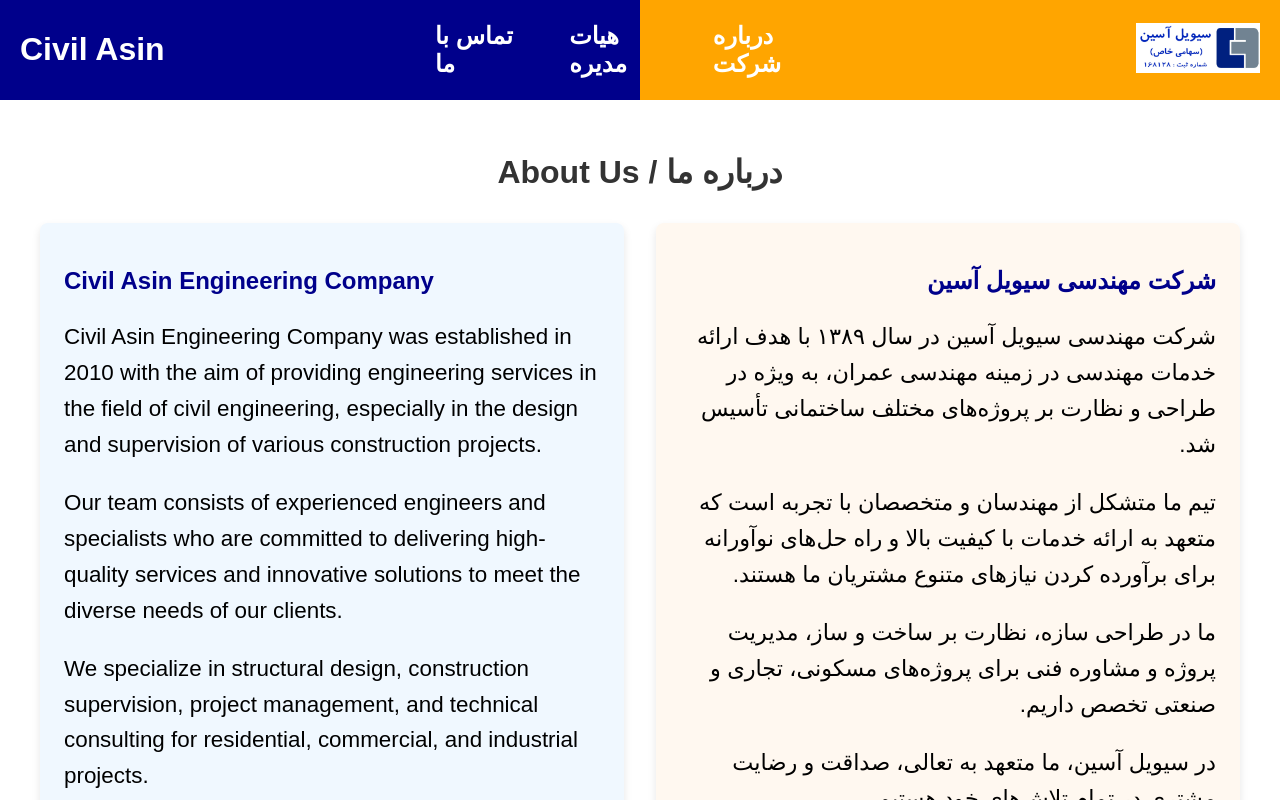
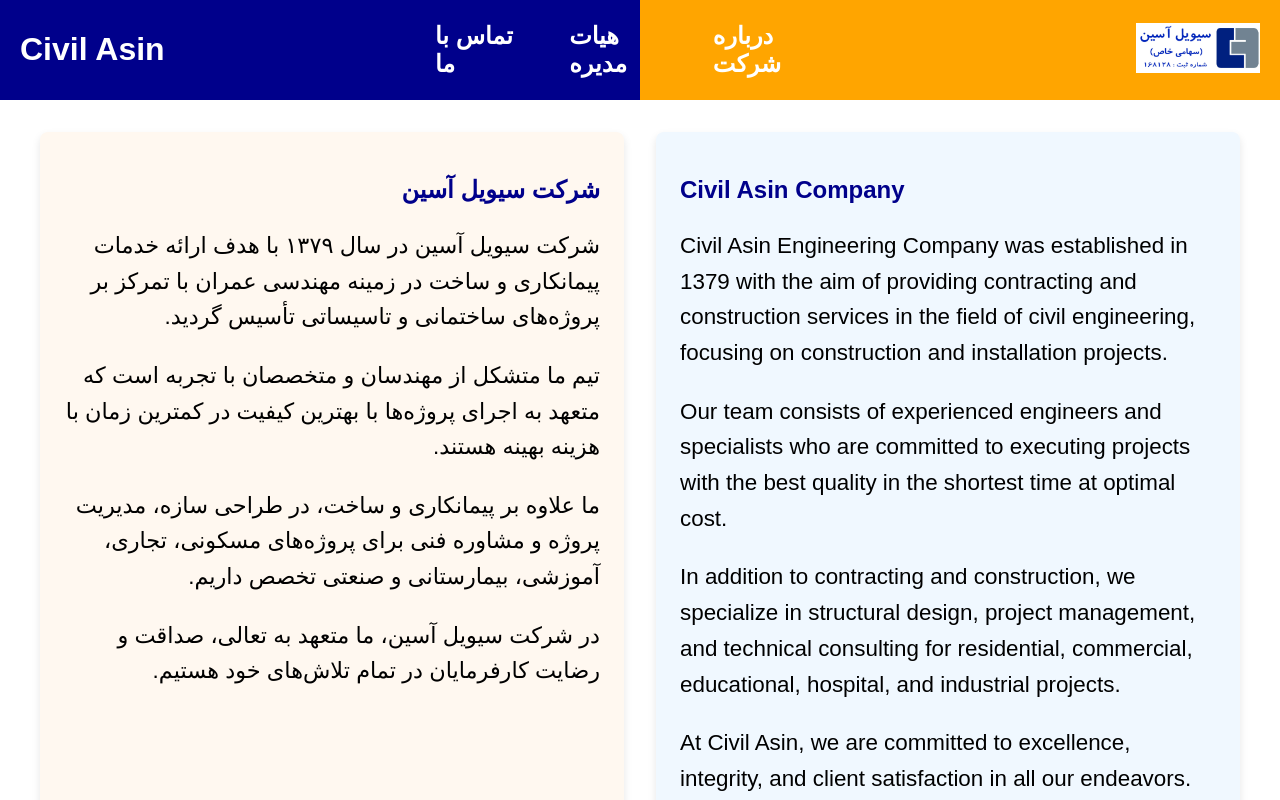
Before and after one commit to damoonsh/civil-asin, a React (Vite) app: page /#/about-us in a window 1280 px wide. Built offline with nearby package versions, Linux system fonts and the light colour scheme; a web font is replaced by a local one.

Commit message:
content changes

```diff
--- a/src/meta.js
+++ b/src/meta.js
@@ -1,10 +1,6 @@
 const project_images = [
     { src: "/civil-asin/project_pics/saveh.jpg", desc: "استادیم ساوجبلاغ" },
     { src: "/civil-asin/project_pics/malard_stadium.JPG", desc: "استادیم ملارد" },
-    {
-      src: "/civil-asin/project_pics/talayie.jpg",
-      desc: "مجتمع مسكوني ۲۰۰ واحدي طلاييه",
-    },
     { src: "/civil-asin/project_pics/veravard.JPG", desc:"ايستگاه آتش نشاني وردآورد" },
     { src: "/civil-asin/project_pics/fire46.JPG", desc: "ايستگاه آتش نشاني ۴۶" },
     { src: "/civil-asin/project_pics/langerud.JPG", desc: "پروژهٔ ۸۹۶ واحدی مسکن مهر لنگرود" },
--- a/src/pages/AboutUs.jsx
+++ b/src/pages/AboutUs.jsx
@@ -4,38 +4,38 @@
 const AboutUs = () => {
   return (
     <div className="about-us-container">
-      <h1 className="about-us-title">About Us / درباره ما</h1>
+      {/* <h1 className="about-us-title">About Us / درباره ما</h1> */}
 
       <div className="about-us-content">
         <div className="about-us-column english">
-          <h2>Civil Asin Engineering Company</h2>
+          <h2>Civil Asin Company</h2>
           <p>
-            Civil Asin Engineering Company was established in 2010 with the aim of providing engineering services in the field of civil engineering, especially in the design and supervision of various construction projects.
+            Civil Asin Engineering Company was established in 1379 with the aim of providing contracting and construction services in the field of civil engineering, focusing on construction and installation projects.
           </p>
           <p>
-            Our team consists of experienced engineers and specialists who are committed to delivering high-quality services and innovative solutions to meet the diverse needs of our clients.
+            Our team consists of experienced engineers and specialists who are committed to executing projects with the best quality in the shortest time at optimal cost.
           </p>
           <p>
-            We specialize in structural design, construction supervision, project management, and technical consulting for residential, commercial, and industrial projects.
+            In addition to contracting and construction, we specialize in structural design, project management, and technical consulting for residential, commercial, educational, hospital, and industrial projects.
           </p>
           <p>
-            At Civil Asin, we are dedicated to excellence, integrity, and customer satisfaction in all our endeavors.
+            At Civil Asin, we are committed to excellence, integrity, and client satisfaction in all our endeavors.
           </p>
         </div>
 
         <div className="about-us-column persian">
-          <h2>شرکت مهندسی سیویل آسین</h2>
+          <h2>شرکت سیویل آسین</h2>
           <p>
-            شرکت مهندسی سیویل آسین در سال ۱۳۸۹ با هدف ارائه خدمات مهندسی در زمینه مهندسی عمران، به ویژه در طراحی و نظارت بر پروژه‌های مختلف ساختمانی تأسیس شد.
+            شرکت سیویل آسین در سال ۱۳۷۹ با هدف ارائه خدمات پیمانکاری و ساخت در زمینه مهندسی عمران با تمرکز بر پروژه‌های ساختمانی و تاسیساتی تأسیس گردید.
           </p>
           <p>
-            تیم ما متشکل از مهندسان و متخصصان با تجربه است که متعهد به ارائه خدمات با کیفیت بالا و راه حل‌های نوآورانه برای برآورده کردن نیازهای متنوع مشتریان ما هستند.
+            تیم ما متشکل از مهندسان و متخصصان با تجربه است که متعهد به اجرای پروژه‌ها با بهترین کیفیت در کمترین زمان با هزینه بهینه هستند.
           </p>
           <p>
-            ما در طراحی سازه، نظارت بر ساخت و ساز، مدیریت پروژه و مشاوره فنی برای پروژه‌های مسکونی، تجاری و صنعتی تخصص داریم.
+            ما علاوه بر پیمانکاری و ساخت، در طراحی سازه، مدیریت پروژه و مشاوره فنی برای پروژه‌های مسکونی، تجاری، آموزشی، بیمارستانی و صنعتی تخصص داریم.
           </p>
           <p>
-            در سیویل آسین، ما متعهد به تعالی، صداقت و رضایت مشتری در تمام تلاش‌های خود هستیم.
+            در شرکت سیویل آسین، ما متعهد به تعالی، صداقت و رضایت کارفرمایان در تمام تلاش‌های خود هستیم.
           </p>
         </div>
       </div>
--- a/src/styles/ContactUs.css
+++ b/src/styles/ContactUs.css
@@ -13,6 +13,7 @@
 .contact-us-content {
   display: flex;
   gap: 2rem;
+  flex-direction: row;
 }
 
 .contact-us-column {
@@ -25,12 +26,14 @@
 .english {
   background-color: #f0f8ff;
   text-align: left;
+  order: 1;
 }
 
 .persian {
   background-color: #fff8f0;
   text-align: right;
   direction: rtl;
+  order: 0;
 }
 
 .contact-us-column h2 {
@@ -44,7 +47,7 @@
 }
 
 /* Responsive layout for smaller screens */
-@media (max-width: 540px) {
+@media (max-width: 720px) {
   .contact-us-content {
     flex-direction: column;
   }
--- a/src/styles/board-members.css
+++ b/src/styles/board-members.css
@@ -91,7 +91,7 @@
   }
 }
 
-@media (max-width: 768px) {
+@media (max-width: 500px) {
   .members-grid {
     justify-content: center;
     gap: 1.5rem;
@@ -103,7 +103,7 @@
   }
 }
 
-@media (max-width: 250px) {
+@media (max-width: 300px) {
   .person-card {
     flex-direction: column;
   }
```
